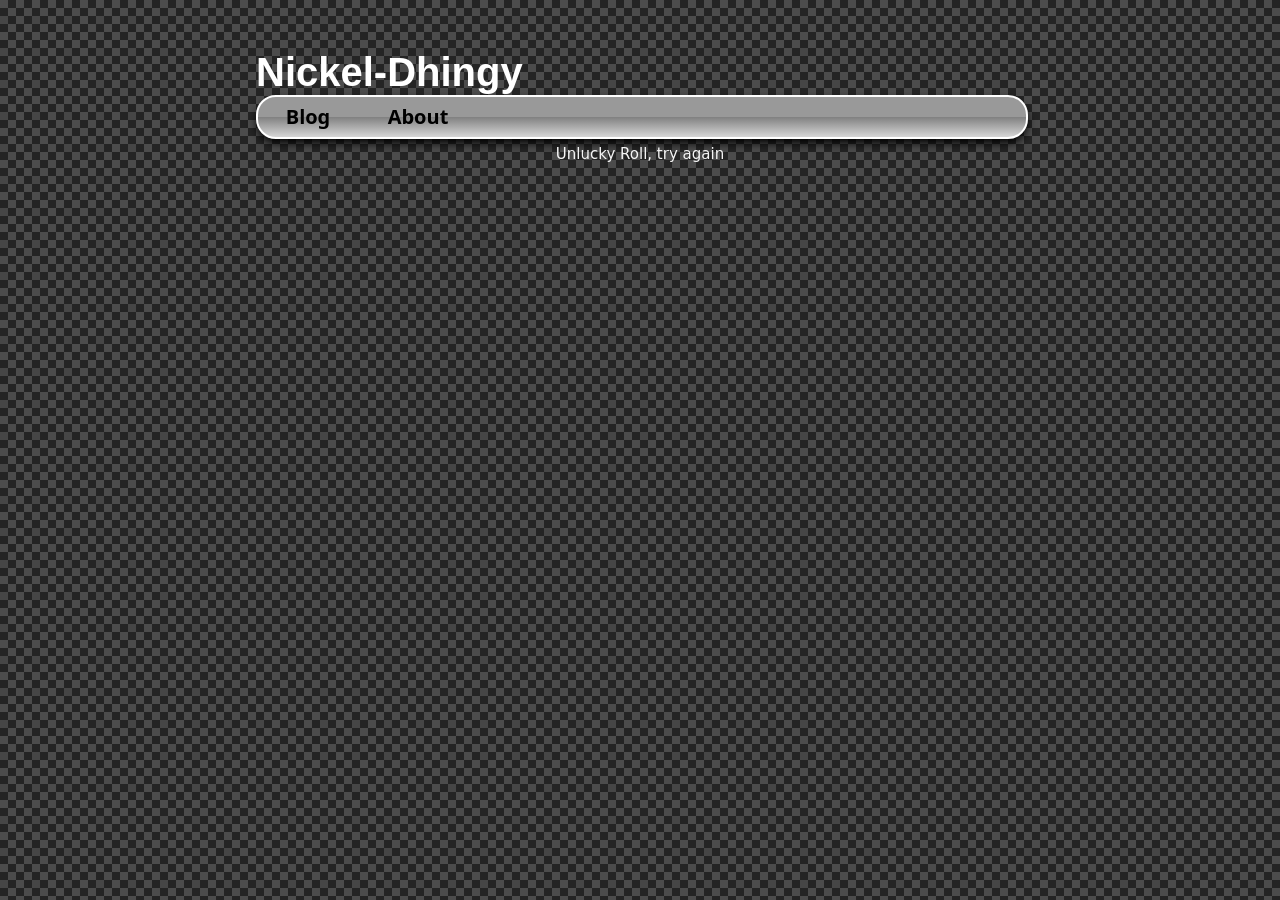
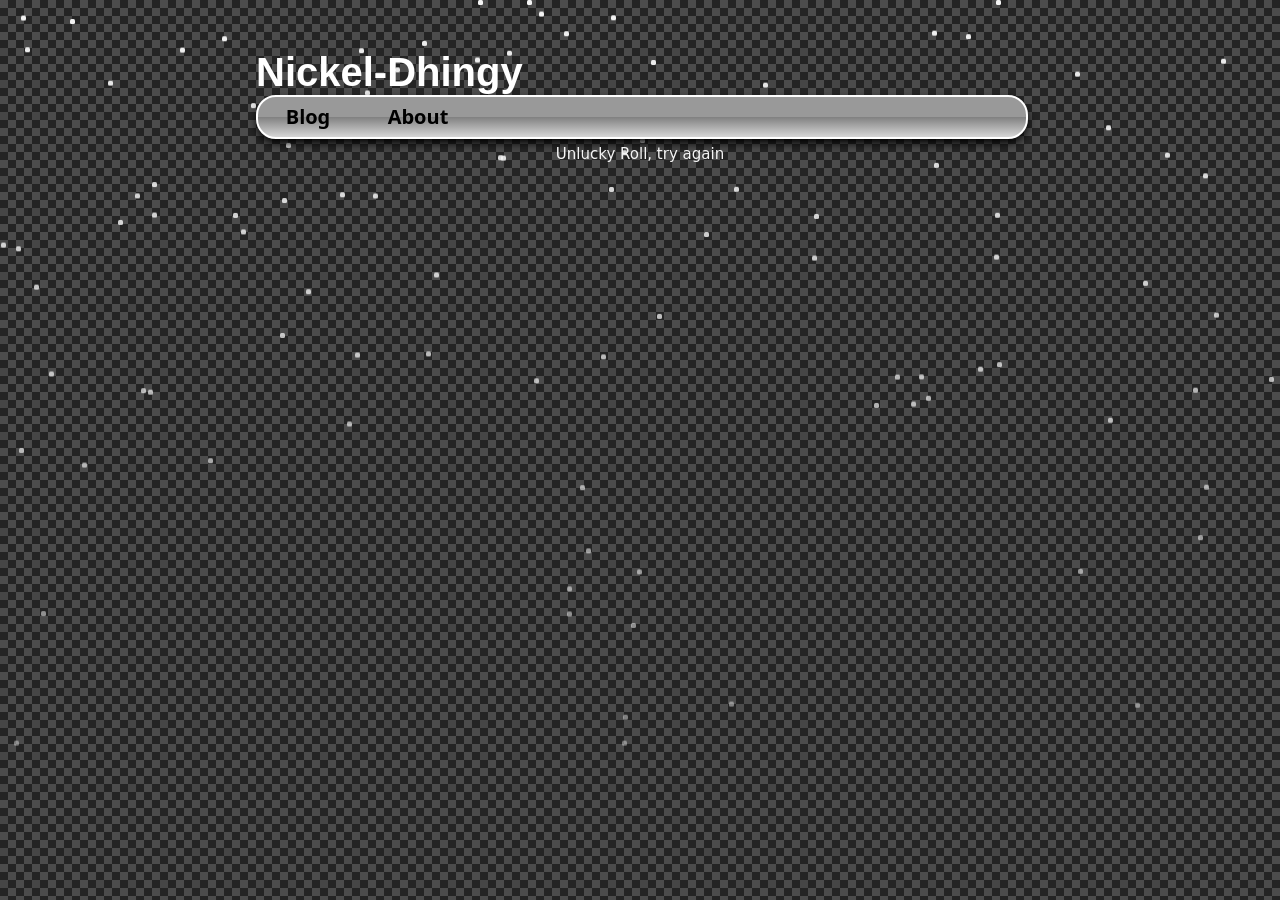
Before and after one commit to PiSquaredx3/Nickel-Dhingy, a Jekyll site: the page built from about.md, in a window 1280 px wide. Built offline with Jekyll 4.4.1, drawn with Linux system fonts in a browser that asks for light colours.

Commit message:
Update default.html

```diff
--- a/_layouts/default.html
+++ b/_layouts/default.html
@@ -6,17 +6,23 @@
     <title>{{ page.title }}</title>
     <link rel="stylesheet" href="{{ '/assets/style.css' | relative_url }}">
     <style>
+        body {
+            margin: 0;
+            overflow-x: hidden;
+        }
+
         #snow-container {
             position: fixed;
             top: 0;
             left: 0;
-    width: 100vw; /* match screen width */
+            width: 100vw;
             max-width: 100vw;
             height: 100vh;
             z-index: -1;
             pointer-events: none;
             overflow: hidden;
         }
+
         .snowflake {
             position: absolute;
             top: 0px;
@@ -41,6 +47,8 @@
     </style>
 </head>
 <body>
+
+    <div id="snow-container"></div>
 
     <div id="title"><a href="/">Nickel-Dhingy</a></div>
 
```
Also changed, not shown: other parts of _layouts/default.html (+1 -2 lines). Lines whose indentation alone changed are shown as unchanged.
